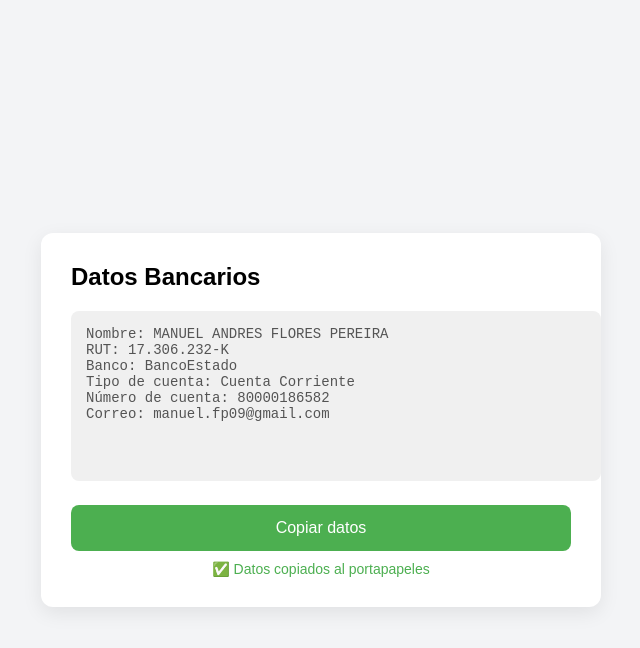
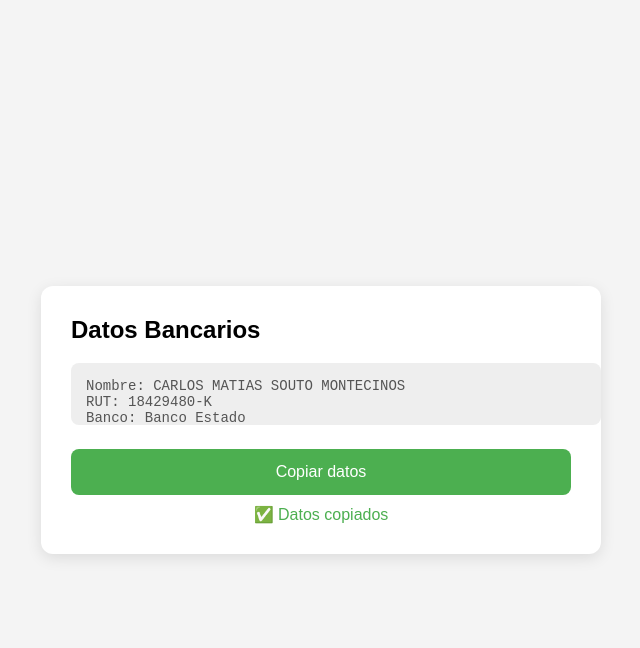
Before and after one commit to comiteconvivenciaGCD/datos-tef, a plain HTML site: page index.html in a window 1280 px wide. Both pictures are taken after a click on the button "Copiar datos". Shown: the whole page, without its empty margins (319-959 px from the left). Drawn offline with Linux system fonts and the light colour scheme.

Commit message:
Refactor HTML and update styles for consistency

```diff
--- a/index.html
+++ b/index.html
@@ -6,14 +6,13 @@
 <title>Datos Bancarios</title>
 
 <style>
-
 body{
   font-family: Arial, sans-serif;
-background:#f3f4f6;
+  background:#f4f4f4;
   display:flex;
+  justify-content:center;
   align-items:center;
-justify-content:center;
-height:100vh;
+  min-height:100vh;
   margin:0;
   padding:20px;
 }
@@ -22,25 +21,23 @@ padding:20px;
   background:white;
   padding:30px;
   border-radius:12px;
-box-shadow:0 6px 20px rgba(0,0,0,0.08);
+  box-shadow:0 4px 15px rgba(0,0,0,0.1);
   width:100%;
   max-width:500px;
 }
 
 h2{
   margin-top:0;
-margin-bottom:20px;
 }
 
 textarea{
   width:100%;
   border:none;
-background:#f0f0f0;
+  background:#eee;
   padding:15px;
   border-radius:8px;
   font-size:14px;
   resize:none;
-height:140px;
 }
 
 button{
@@ -53,33 +50,18 @@ border-radius:8px;
   background:#4CAF50;
   color:white;
   cursor:pointer;
-transition:background 0.2s;
 }
 
 button:hover{
   background:#3e9442;
 }
 
-.copy-msg{
-text-align:center;
+.mensaje{
   margin-top:10px;
   color:#4CAF50;
+  text-align:center;
   display:none;
-font-size:14px;
 }
-
-@media (max-width:480px){
-
-.card{
-padding:20px;
-}
-
-textarea{
-font-size:13px;
-}
-
-}
-
 </style>
 
 </head>
@@ -90,38 +72,36 @@ font-size:13px;
 
 <h2>Datos Bancarios</h2>
 
-<textarea id="datos" disabled>
-Nombre: MANUEL ANDRES FLORES PEREIRA
-RUT: 17.306.232-K
-Banco: BancoEstado
-Tipo de cuenta: Cuenta Corriente
-Número de cuenta: 80000186582
-Correo: manuel.fp09@gmail.com
+<textarea disabled>
+Nombre: CARLOS MATIAS SOUTO MONTECINOS
+RUT: 18429480-K
+Banco: Banco Estado
+Tipo Cuenta: Cuenta Corriente
+Numero de cuenta: 80000185322
+Correo: csouto@bancoestado.cl
 </textarea>
 
 <button onclick="copiar()">Copiar datos</button>
 
-<div class="copy-msg" id="msg">✅ Datos copiados al portapapeles</div>
+<div id="ok" class="mensaje">✅ Datos copiados</div>
 
 </div>
 
 <script>
-
 function copiar(){
 
-const texto = `MANUEL ANDRES FLORES PEREIRA
-17.306.232-K
-BancoEstado
+const datos = `CARLOS MATIAS SOUTO MONTECINOS
+18429480-K
+Banco Estado
 Cuenta Corriente
-80000186582
-manuel.fp09@gmail.com`;
+80000185322
+csouto@bancoestado.cl`;
 
-navigator.clipboard.writeText(texto);
+navigator.clipboard.writeText(datos);
 
-document.getElementById("msg").style.display="block";
+document.getElementById("ok").style.display="block";
 
 }
-
 </script>
 
 </body>
```
Lines whose indentation alone changed are shown as unchanged.
